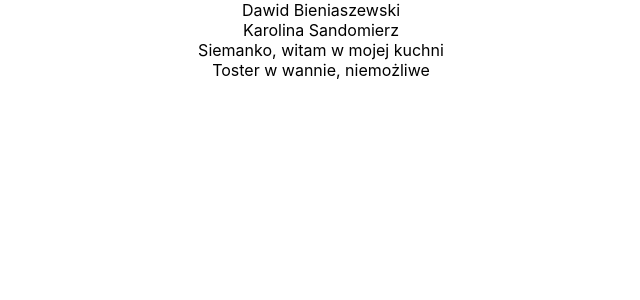
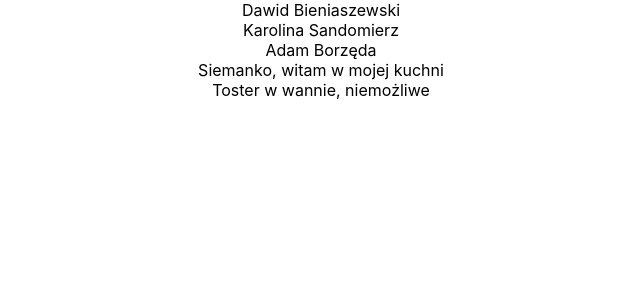
Before and after one commit to TimeRul3r/tosterwwannie, a React (Create React App) app: page / in a window 1280 px wide. Shown: the top 300 px of the page, without its empty margins (319-959 px from the left). Built offline with nearby package versions, Linux system fonts and the light colour scheme.

Commit message:
Imie i nazwisko

```diff
--- a/src/App.js
+++ b/src/App.js
@@ -6,7 +6,7 @@ function App() {
     <div className="App">
       <div>Dawid Bieniaszewski</div>
       <div>Karolina Sandomierz</div>
-
+      <div>Adam Borzęda</div>
       <div>Siemanko, witam w mojej kuchni</div>
       <div>Toster w wannie, niemożliwe</div>
     </div>
```
